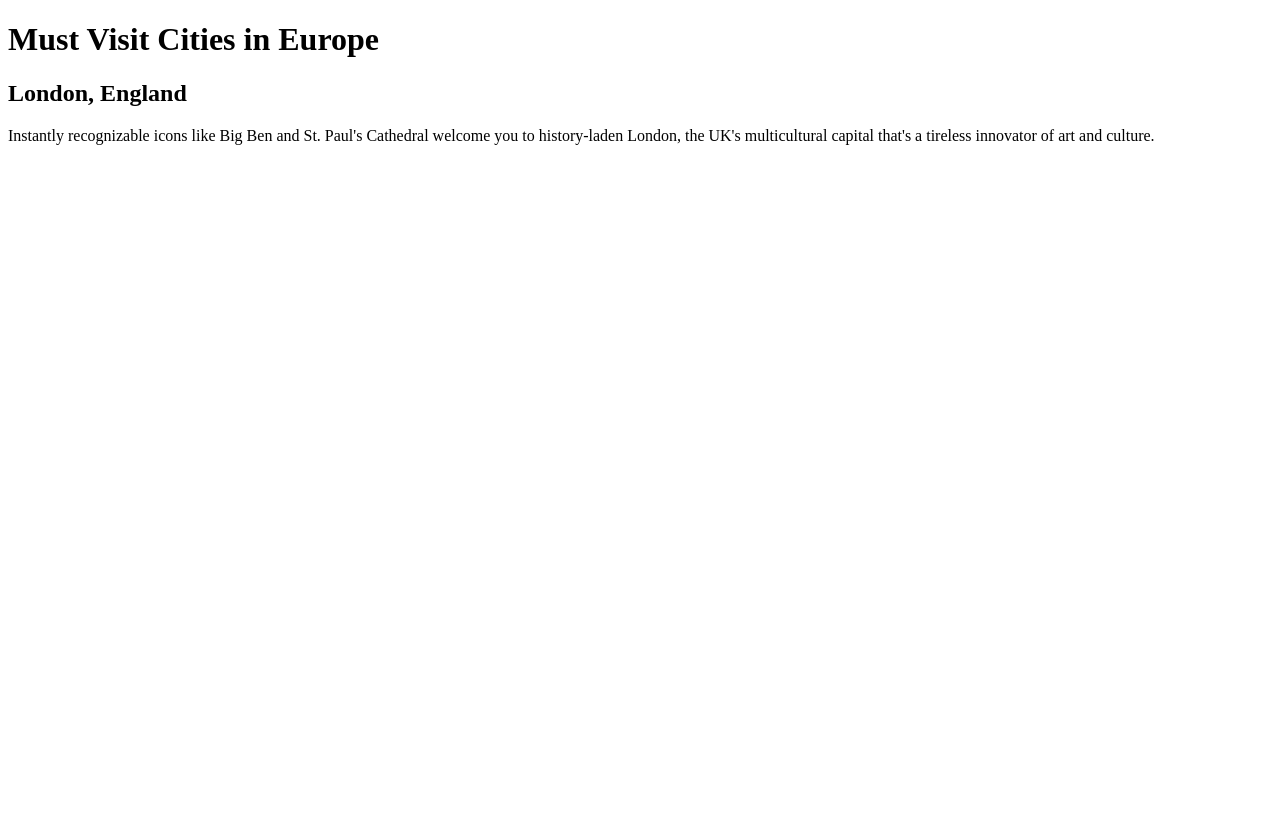
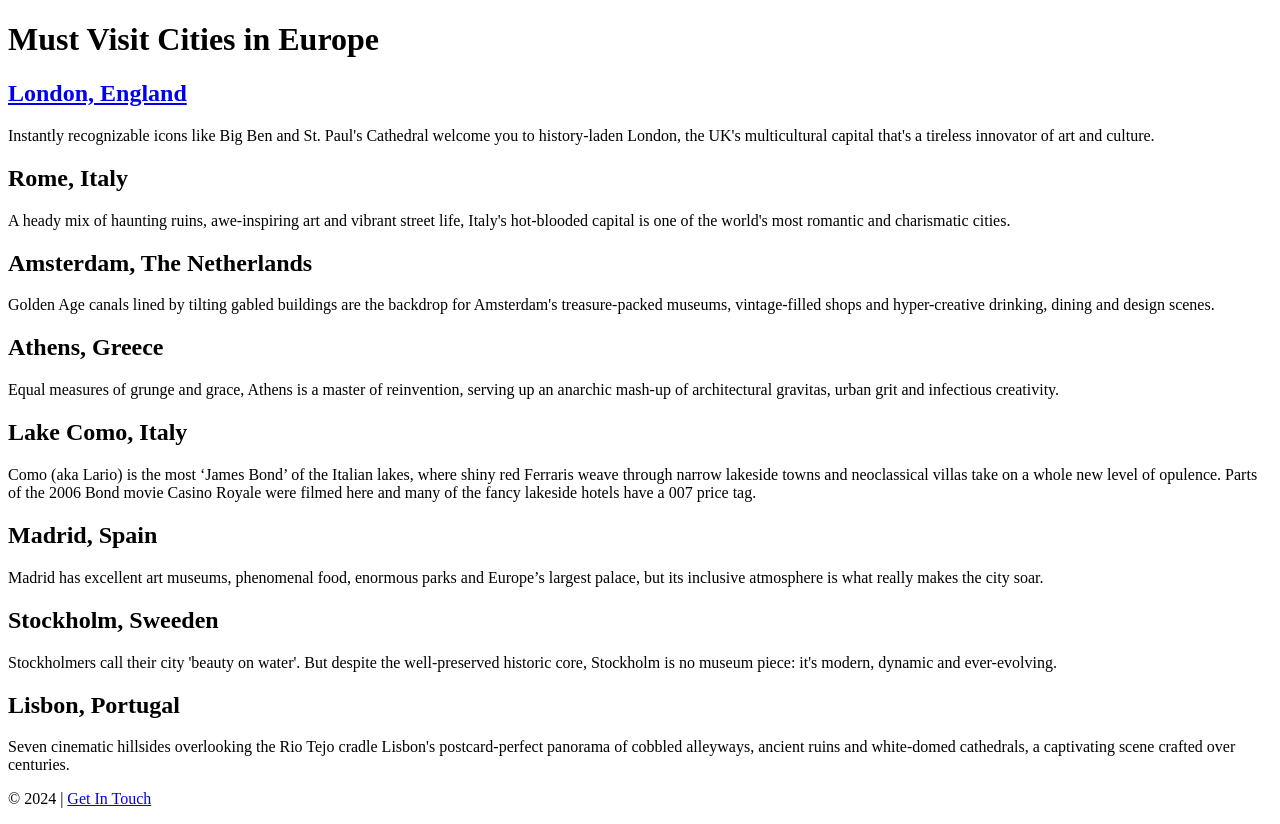
Before and after one commit to ami-nami/class-exercises-, a plain HTML site: page index.html in a window 1280 px wide. Before the commit the page ends 800 px from the top, so only its background shows below. Drawn offline with Linux system fonts and the light colour scheme.

Commit message:
finished index and started london page
completed index list of cities and added the starting content of london page

```diff
--- a/index.html
+++ b/index.html
@@ -7,9 +7,46 @@
         <h1>Must Visit Cities in Europe</h1>
         <section>
             <div>
-                <h2>London, England</h2>
+                <h2>
+                    <a href="london.html" >London, England</a>
+                </h2>
                 <p>Instantly recognizable icons like Big Ben and St. Paul's Cathedral welcome you to history-laden London, the UK's multicultural capital that's a tireless innovator of art and culture.</p>
             </div>
+            <div>
+                <h2>Rome, Italy</h2>
+                <p>A heady mix of haunting ruins, awe-inspiring art and vibrant street life, Italy's hot-blooded capital is one of the world's most romantic and charismatic cities.</p>
+            </div>
+            <div>
+                <h2>Amsterdam, The Netherlands</h2>
+                <p>Golden Age canals lined by tilting gabled buildings are the backdrop for Amsterdam's treasure-packed museums, vintage-filled shops and hyper-creative drinking, dining and design scenes.</p>
+            </div>
+            <div>
+                <h2>Athens, Greece</h2>
+                <p>Equal measures of grunge and grace, Athens is a master of reinvention, serving up an anarchic mash-up of architectural gravitas, urban grit and infectious creativity.</p>
+            </div>
+            <div>
+                <h2>Lake Como, Italy</h2>
+                <p>Como (aka Lario) is the most ‘James Bond’ of the Italian lakes, where shiny red Ferraris weave through narrow lakeside towns and neoclassical villas take on a whole new level of opulence. Parts of the 2006 Bond movie Casino Royale were filmed here and many of the fancy lakeside hotels have a 007 price tag.
+                </p>
+            </div>
+            <div>
+                <h2>Madrid, Spain</h2>
+                <p>Madrid has excellent art museums, phenomenal food, enormous parks and Europe’s largest palace, but its inclusive atmosphere is what really makes the city soar.
+                </p>
+            </div>
+            <div>
+                <h2>Stockholm, Sweeden</h2>
+                <p>Stockholmers call their city 'beauty on water'. But despite the well-preserved historic core, Stockholm is no museum piece: it's modern, dynamic and ever-evolving.
+                </p>
+            </div>
+            <div>
+                <h2>Lisbon, Portugal</h2>
+                <p>Seven cinematic hillsides overlooking the Rio Tejo cradle Lisbon's postcard-perfect panorama of cobbled alleyways, ancient ruins and white-domed cathedrals, a captivating scene crafted over centuries.
+                </p>
+            </div>
+            <footer>
+                <p>© 2024 | <a href="mailto:alami035@umn.edu">Get In Touch</a></p>
+            </footer>
         </section>
 
     </body>
```
Also changed, not shown: london.html (added, +72 -0 lines), 1 other file.
